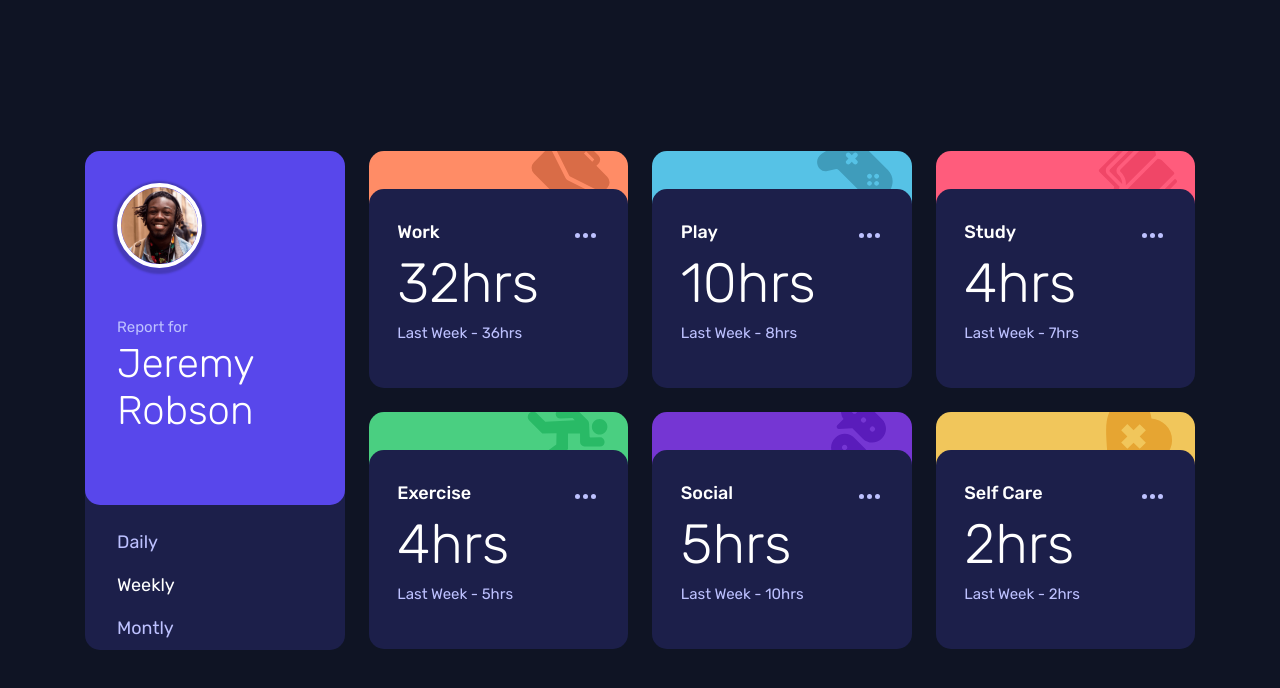
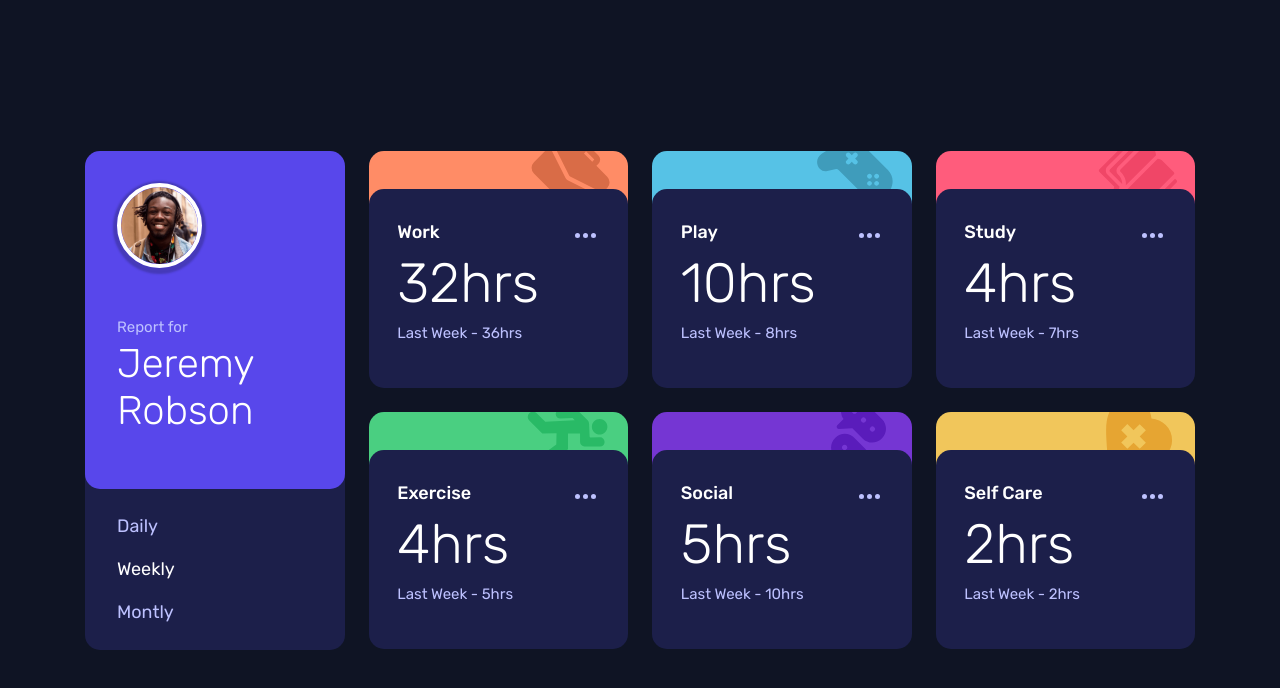
Before and after one commit to Jenskiii/timeDashboard-nov2023-react, a React (Vite) app: page / in a window 1280 px wide. Shown: the top 688 px of the page. Built offline with nearby package versions, Linux system fonts and the light colour scheme.

Commit message:
profile footer margin bottom

```diff
--- a/src/components/profile-card/profile-card.module.css
+++ b/src/components/profile-card/profile-card.module.css
@@ -53,7 +53,7 @@
 
 @media (min-width:65em){
     .profile{
-        height: 22.125rem;
+        height: 21.125rem;
         transform: translatey(0);
     }
     .profile-wrapper{
@@ -66,15 +66,15 @@
     }
 
     .profile-footer{
+        position: absolute;
+        top: 18.75rem;
+        z-index: 0;
+
         justify-items: start;
         grid-auto-flow: row;
         gap: 1.31rem;
 
-        position: absolute;
-        top: 18.75rem;
-        z-index: 0;
-
-        padding:  5rem 2rem 2rem;
+        padding:  4rem 2rem 2rem;
         height: 12.4375rem;
     }
 
```
